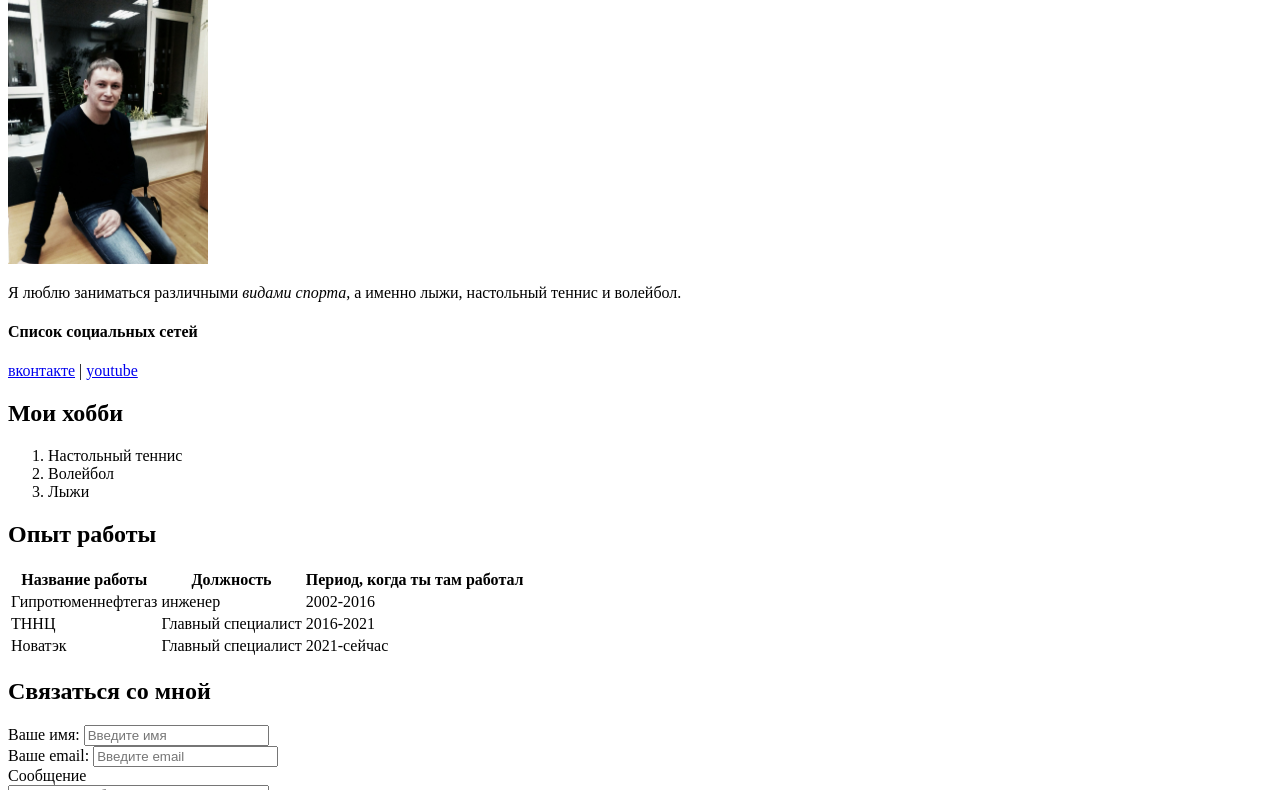
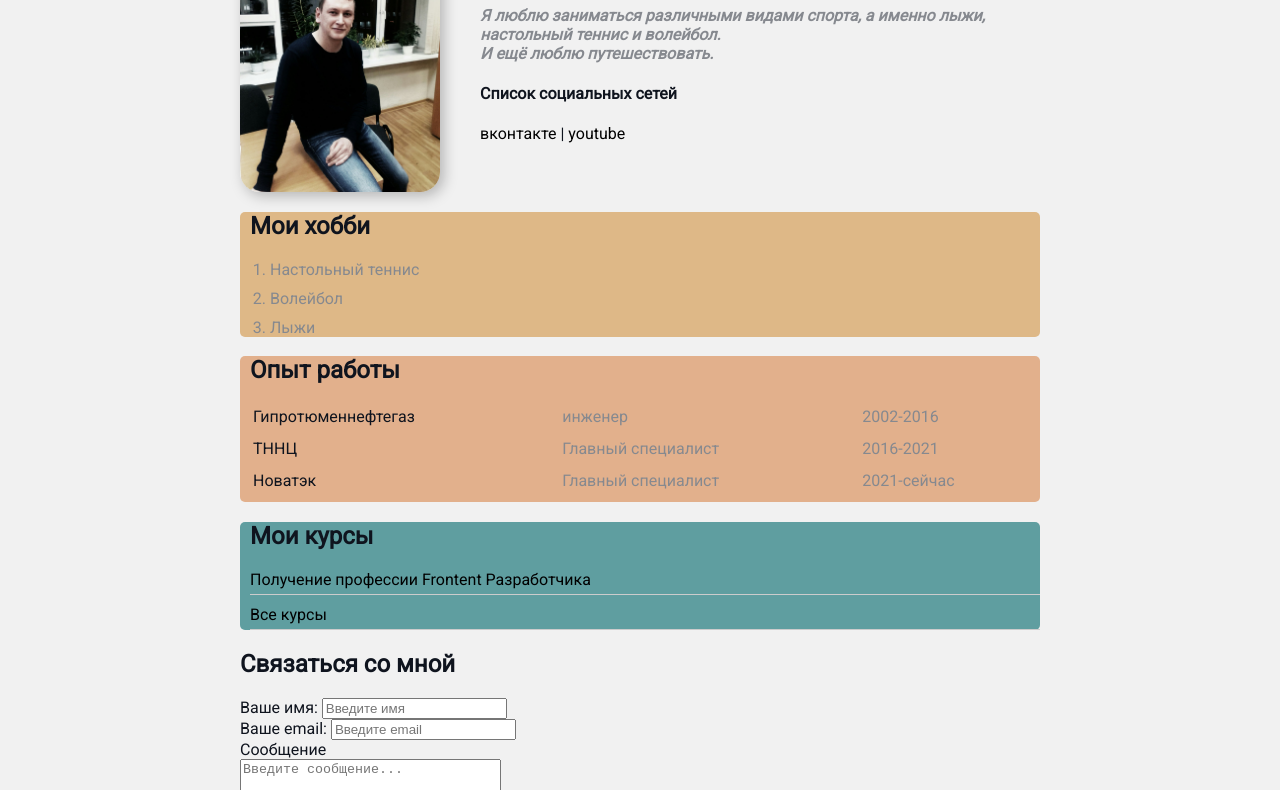
Before and after one commit to And910/resume, a plain HTML site: page index.html in a window 1280 px wide. Shown: the part 83-873 px from the top of the page. Drawn offline with Linux system fonts and the light colour scheme.

Commit message:
Add styles

```diff
--- a/index.html
+++ b/index.html
@@ -7,29 +7,46 @@
     <meta name="keywords" content="html, css, course, tags">
     <meta name="description" content="Это базовый курс по html">
     <title>HTML Курс</title>
+    <link rel="stylesheet" href="styles.css">
+    <style>
+        h1{
+            color: black;
+        }
+    </style>
 </head>
 <body>
-    <h1><strong>Андрей</strong></h1>
-    <img src="./imgs/Селфи.jpg" alt="Здесь должна быть фотография" width="200">
+    <div class="container">
+        <div class="info">
+            <img src="./imgs/Селфи.jpg" class="avatar" alt="Здесь должна быть фотография">
+            <div class="info-text">
+                <h1><strong>Андрей Мифтахов</strong></h1>
                 <p>Я люблю заниматься различными <em>видами спорта</em>, а именно лыжи, настольный теннис и волейбол.</p>
+                <p>И ещё люблю путешествовать.</p>
                 <h4>Список социальных сетей</h4>
                 <a href="https://vk.com/amiftakhov" target="_blank">вконтакте</a> |
                 <a href="https://www.youtube.com/channel/UCnjlw27yc_rzwf0D6bl4Rqg" target="_blank">youtube</a>
+            </div>
+        </div>
+        <div class="card color-burlywood">
             <h2>Мои хобби</h2>
-    <ol>
+            <div class="hobi">
+                <ol class="list">
                     <li>Настольный теннис</li>
                     <li>Волейбол</li>
                     <li>Лыжи</li>
                 </ol>
+            </div>
+        </div>
+        <div class="card color-chocolate">
             <h2>Опыт работы</h2>
-    <table>
-        <thead>
+            <table class="table">
+                <!--<thead>
                     <tr>
                         <th>Название работы</th>
                         <th>Должность</th>
                         <th>Период, когда ты там работал</th>
                     </tr>
-        </thead>
+                </thead>-->
                 <tbody>
                     <tr>
                         <td>Гипротюменнефтегаз</td>
@@ -48,6 +65,14 @@
                     </tr>
                 </tbody>
             </table>
+        </div>
+        <div class="card color-cadetblue">
+            <h2>Мои курсы</h2>
+            <ul class="link-list">
+                <li><a href="#">Получение профессии Frontent Разработчика</a></li>
+                <li><a href="#">Все курсы</a></li>
+            </ul>
+        </div>
         <h2>Связаться со мной</h2>
         <form action="/">
             <div>
@@ -63,7 +88,8 @@
                 <br>
                 <textarea id="mess" cols="30" rows="10" placeholder="Введите сообщение..."></textarea>
             </div>
-        <button type="button">Отправить!</button>
+            <button class="btn" type="button">Отправить!</button>
         </form>
+    </div>
 </body>
 </html>
--- /dev/null
+++ b/styles.css
@@ -0,0 +1,128 @@
+@import url('https://fonts.googleapis.com/css2?family=Roboto&display=swap');
+
+body{
+    font-size: 16px;
+    font-family: 'Roboto', sans-serif;
+    font-weight: normal;
+    color: #0f141e;
+    background: #f1f1f1;
+}
+
+a{
+    color: #000;
+    text-decoration: none;
+}
+
+a:hover{
+    text-decoration: underline;
+}
+
+a:active{
+    color: blue;
+}
+
+a:visited{
+    color: gray;
+}
+
+.avatar{
+    width: 200px;
+    border-radius: 20px;
+    box-shadow: 4px 4px 14px rgba(0, 0, 0, .25);
+}
+.info{
+    display: flex;
+    margin-bottom: 20px;
+}
+
+.info-text{
+    margin-left: 40px;
+}
+
+.info-text p{
+    font-style: italic;
+    font-weight: bold;
+    color: #86898f;
+    margin: 0;
+}
+.card{
+    border-radius: 5px;
+    border: 5px;
+    padding-left: 10px;
+    margin-bottom: 10px;
+    margin-top: 10px;
+}
+.color-burlywood{
+    background-color: burlywood;
+}
+.color-chocolate{
+    background-color: #d2691e7a
+}
+.color-cadetblue{
+    background-color:cadetblue;
+}
+.container{
+    margin: 0 auto;
+    width: 800px;
+}
+.avatar{
+    display: inline;
+}
+.avatar img{
+    border-radius: 20px;
+    box-shadow: 4px 4px 14px rgba(0, 0, 0, 0.25);
+
+}
+
+.btn{
+    background: #000;
+    color: #fff;
+    padding: 15px 20px;
+    border-radius: 10px;
+    cursor: pointer;
+    border: none;
+    font-family: inherit;
+
+}
+.btn:hover {
+    opacity: 0.8;
+}
+
+.list{
+    padding: 0 20px;
+}
+.list li{
+    color: #86898f;
+    margin-bottom: 10px;
+}
+.link-list{
+    list-style: none;
+    padding: 0;
+}
+.link-list li {
+    margin-bottom: 10px;
+    border-bottom: 1px solid #ccc;
+    padding-bottom: 5px;
+}
+
+.table{
+    width: 100%;
+
+}
+
+.table td{
+    padding-bottom: 10px;
+}
+
+.table td:nth-child(2),
+.table td:nth-child(3){
+    color: #86898f;
+}
+
+@media(max-width:650px){
+    .container{
+        font-size: 0.8rem;
+    }
+
+
+}
```
Lines whose indentation alone changed are shown as unchanged.
